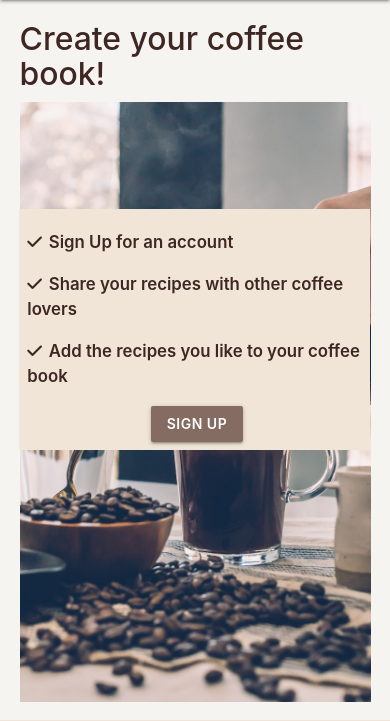
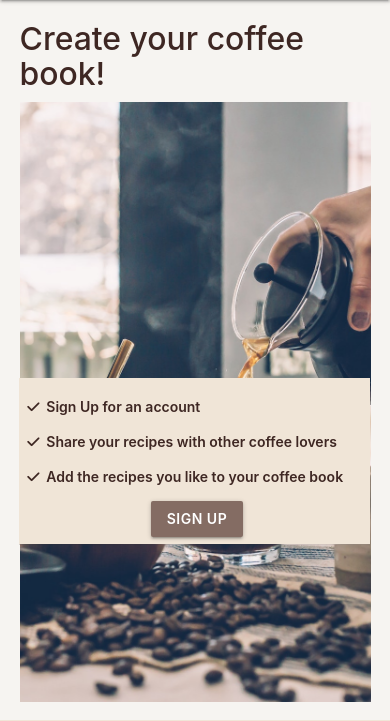
Before and after one commit to karare1/coffee-book, a Flask app: page / in a window 390 px wide. Shown: the part 56-777 px from the top of the page. Run offline with Flask 2, Linux system fonts and the light colour scheme; some libraries are stand-ins or nearby versions.

Commit message:
Improve responsivness

```diff
--- a/static/css/style.css
+++ b/static/css/style.css
@@ -387,6 +387,8 @@ background-color: #BDB1AD;
 
 .ticks {
     width: 46%;
+    top:50%;
+    font-size: 1rem;
 }
 }
 
@@ -396,19 +398,15 @@ background-color: #BDB1AD;
     margin-left: 70%;
 }
 
-/* main {
-    width: 100%;
-    display: contents;
-    margin: 0px;
-} */
 
 .ticks {
     width: 48%;
     left: 10%;
     top: 30%;
-    /* font-size: 2vw; */
+    font-size: 2vw;
     padding-left: 2%;
     padding-bottom: 2%;
+    font-size: 1rem;
 
 }
 
@@ -433,11 +431,6 @@ background-color: #BDB1AD;
 
 @media (max-width: 767px) {
 
-main {
-    width: 100%;
-    object-fit: fill;
-    /* margin: 0px; */
-}
 
 nav .brand-logo {
 
@@ -452,8 +445,8 @@ nav .brand-logo {
 .ticks {
     width: 90%;
     left: 3%;
-    top: 30%;
-    /* font-size: 4vw; */
+    top: 50%;
+    font-size: 1rem;
     padding-left: 2%;
     padding-bottom: 2%;
 }
```
Lines whose indentation alone changed are shown as unchanged.
